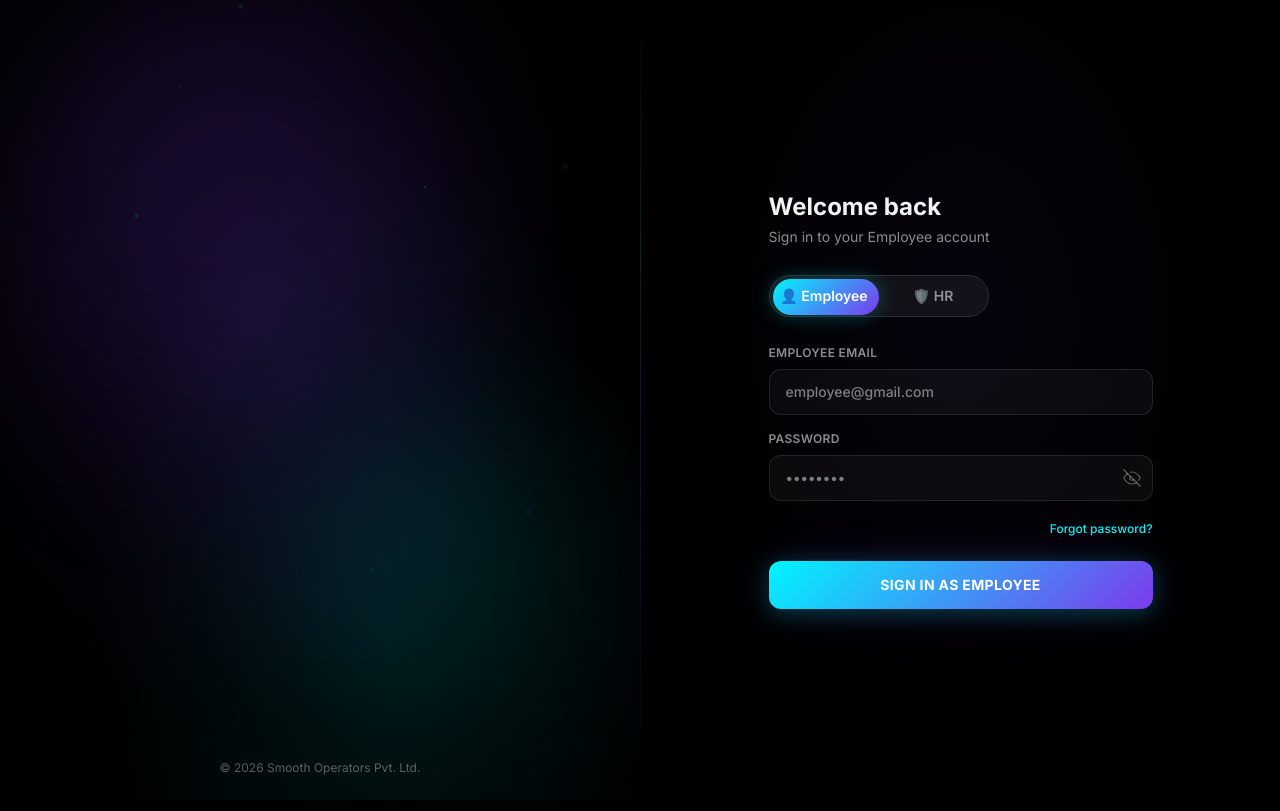
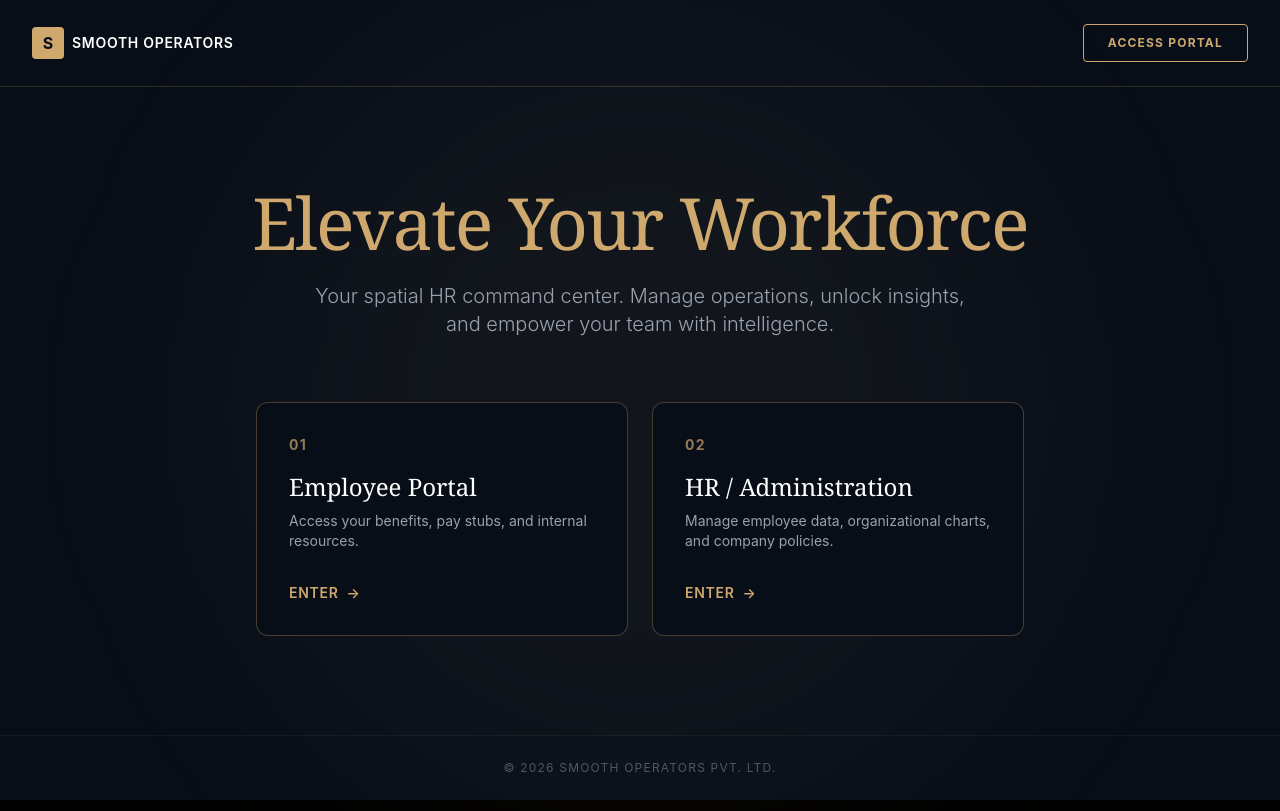
Before and after one commit to nino-likes-java/Smooth-Operators, a React (Vite) app: page / in a window 1280 px wide. Built offline with nearby package versions, Linux system fonts and the light colour scheme.

Commit message:
new ui idea

```diff
--- a/src/App.jsx
+++ b/src/App.jsx
@@ -5,13 +5,17 @@ import SidePanelDrawer from './components/layout/SidePanelDrawer';
 import EmployeeDashboard from './components/dashboard/EmployeeDashboard';
 import HRDashboard from './components/dashboard/HRDashboard';
 import MessagingWidget from './components/widgets/MessagingWidget';
+import LandingPage from './components/LandingPage';
 import LoginPage from './components/LoginPage';
 
 function AppContent() {
   const { role, isLoggedIn, handleMouseMove } = useApp();
 
   if (!isLoggedIn) {
-    return <LoginPage />;
+    if (window.location.pathname === '/login') {
+      return <LoginPage />;
+    }
+    return <LandingPage />;
   }
 
   return (
--- /dev/null
+++ b/src/components/LandingPage.jsx
@@ -0,0 +1,79 @@
+import React from 'react';
+
+export default function LandingPage() {
+  return (
+    <div className="min-h-screen flex flex-col font-sans text-white selection:bg-[#CFA86E] selection:text-[#080E18]" style={{ backgroundColor: '#080E18' }}>
+      {/* Navigation */}
+      <nav className="flex items-center justify-between px-8 py-6 border-b border-[#CFA86E]/20">
+        <div className="flex items-center gap-2">
+          <div className="w-8 h-8 rounded-sm bg-[#CFA86E] flex items-center justify-center font-bold text-[#080E18]">
+            S
+          </div>
+          <span className="font-semibold tracking-wider uppercase text-sm">Smooth Operators</span>
+        </div>
+        <a
+          href="/login?role=employee"
+          className="text-xs font-bold tracking-widest uppercase border border-[#CFA86E] text-[#CFA86E] px-6 py-2.5 rounded hover:bg-[#CFA86E] hover:text-[#080E18] transition-colors duration-300"
+        >
+          Access Portal
+        </a>
+      </nav>
+
+      {/* Hero Section */}
+      <main className="flex-1 flex flex-col items-center justify-center px-4 py-16 relative">
+        <div className="max-w-4xl w-full text-center z-10 relative">
+          <h1 className="text-5xl md:text-7xl font-serif text-[#CFA86E] mb-6 tracking-tight">
+            Elevate Your Workforce
+          </h1>
+          <p className="text-lg md:text-xl text-gray-400 max-w-2xl mx-auto mb-16 font-light">
+            Your spatial HR command center. Manage operations, unlock insights, and empower your team with intelligence.
+          </p>
+
+          <div className="grid md:grid-cols-2 gap-6 max-w-3xl mx-auto text-left">
+            {/* Employee Portal Card */}
+            <a
+              href="/login?role=employee"
+              className="group block p-8 border border-[#CFA86E]/30 rounded-xl bg-[#080E18] hover:border-[#CFA86E] hover:shadow-[0_0_30px_rgba(207,168,110,0.15)] transition-all duration-500 relative overflow-hidden"
+            >
+              <div className="absolute inset-0 bg-gradient-to-br from-[#CFA86E]/5 to-transparent opacity-0 group-hover:opacity-100 transition-opacity duration-500"></div>
+              <div className="relative z-10">
+                <div className="text-[#CFA86E] text-sm font-bold tracking-widest mb-4 opacity-70 group-hover:opacity-100 transition-opacity">01</div>
+                <h2 className="text-2xl font-serif text-white mb-2 group-hover:text-[#CFA86E] transition-colors">Employee Portal</h2>
+                <p className="text-gray-400 text-sm">Access your benefits, pay stubs, and internal resources.</p>
+
+                <div className="mt-8 flex items-center text-[#CFA86E] text-sm font-semibold tracking-wider group-hover:translate-x-2 transition-transform duration-300">
+                  ENTER <span className="ml-2">→</span>
+                </div>
+              </div>
+            </a>
+
+            {/* HR / Administration Card */}
+            <a
+              href="/login?role=hr"
+              className="group block p-8 border border-[#CFA86E]/30 rounded-xl bg-[#080E18] hover:border-[#CFA86E] hover:shadow-[0_0_30px_rgba(207,168,110,0.15)] transition-all duration-500 relative overflow-hidden"
+            >
+              <div className="absolute inset-0 bg-gradient-to-br from-[#CFA86E]/5 to-transparent opacity-0 group-hover:opacity-100 transition-opacity duration-500"></div>
+              <div className="relative z-10">
+                <div className="text-[#CFA86E] text-sm font-bold tracking-widest mb-4 opacity-70 group-hover:opacity-100 transition-opacity">02</div>
+                <h2 className="text-2xl font-serif text-white mb-2 group-hover:text-[#CFA86E] transition-colors">HR / Administration</h2>
+                <p className="text-gray-400 text-sm">Manage employee data, organizational charts, and company policies.</p>
+
+                <div className="mt-8 flex items-center text-[#CFA86E] text-sm font-semibold tracking-wider group-hover:translate-x-2 transition-transform duration-300">
+                  ENTER <span className="ml-2">→</span>
+                </div>
+              </div>
+            </a>
+          </div>
+        </div>
+
+        {/* Ambient background glow */}
+        <div className="absolute top-1/2 left-1/2 -translate-x-1/2 -translate-y-1/2 w-[800px] h-[800px] bg-[#CFA86E]/5 rounded-full blur-[120px] pointer-events-none"></div>
+      </main>
+
+      {/* Footer */}
+      <footer className="px-8 py-6 text-center text-gray-600 text-xs tracking-widest uppercase border-t border-white/5">
+        © 2026 Smooth Operators Pvt. Ltd.
+      </footer>
+    </div>
+  );
+}
--- a/src/components/LoginPage.jsx
+++ b/src/components/LoginPage.jsx
@@ -105,7 +105,10 @@ const SOCIALS = [
 
 export default function LoginPage() {
   const { setRole, setIsLoggedIn } = useApp();
-  const [selectedRole, setSelectedRole] = useState('employee');
+  const [selectedRole, setSelectedRole] = useState(() => {
+    const params = new URLSearchParams(typeof window !== 'undefined' ? window.location.search : '');
+    return params.get('role') === 'hr' ? 'hr' : 'employee';
+  });
   const [email, setEmail] = useState('');
   const [password, setPassword] = useState('');
   const [showPassword, setShowPassword] = useState(false);
```
